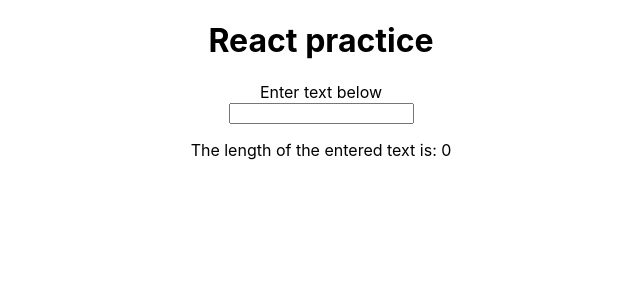
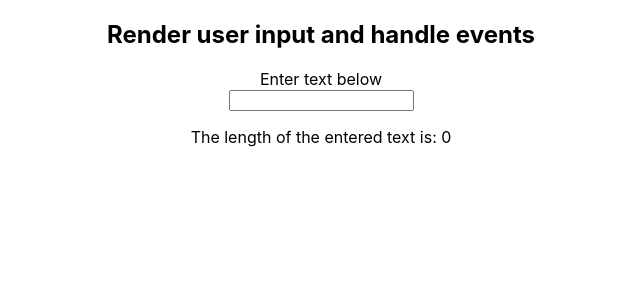
Before and after one commit to minhmmai/list-condition, a React (Create React App) app: page / in a window 1280 px wide. Shown: the top 300 px of the page, without its empty margins (319-959 px from the left). Built offline with nearby package versions, Linux system fonts and the light colour scheme.

Commit message:
change app heading

```diff
--- a/src/App.js
+++ b/src/App.js
@@ -46,7 +46,7 @@ class App extends Component {
   render() {
     return (
       <div className="App">
-        <h1>React practice</h1>
+        <h2>Render user input and handle events</h2>
         <label>Enter text below</label><br />
         <input type='text' onChange={this.textChangeHndl} value={this.state.text} />
         <p>The length of the entered text is: {this.state.text.length}</p>
```
